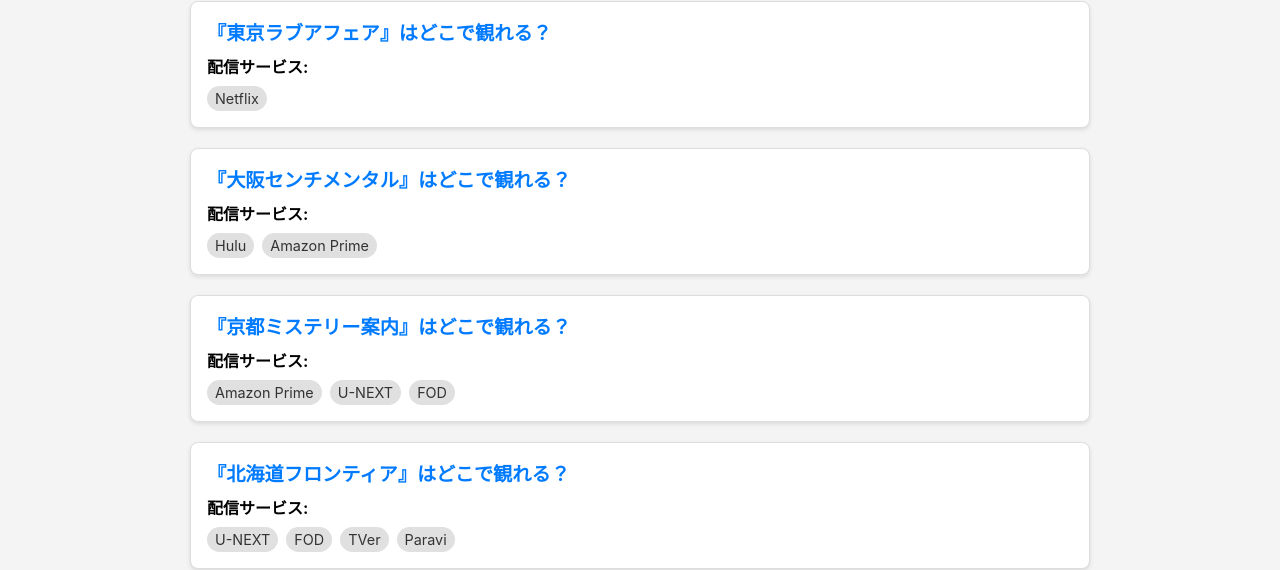
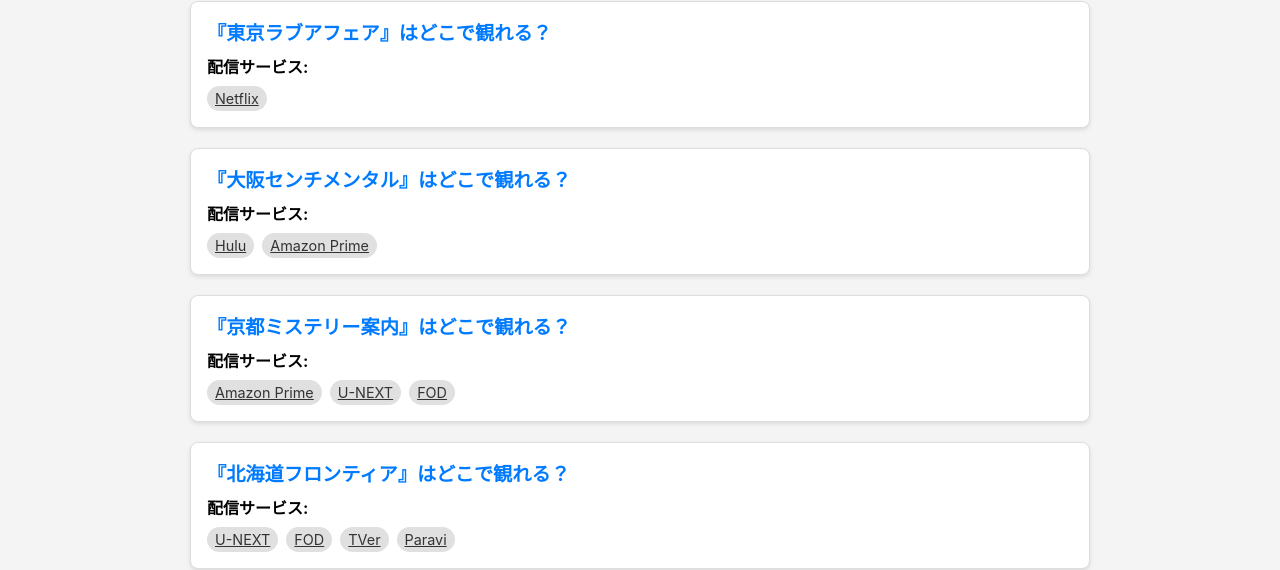
Before and after one commit to ytkg/hadokode, a React (Vite) app: page / in a window 1280 px wide. Shown: the part 250-820 px from the top of the page. Built offline with nearby package versions, Linux system fonts and the light colour scheme.

Commit message:
feat: Make streaming service tags link to official sites

```diff
--- a/src/pages/HomePage.tsx
+++ b/src/pages/HomePage.tsx
@@ -1,11 +1,17 @@
 import React, { useState } from 'react';
 import { Link } from 'react-router-dom';
 import mediaData from '../data/media.json';
+import vodData from '../data/vod.json';
 import Seo from '../components/Seo';
 import './HomePage.css';
 
 const HomePage: React.FC = () => {
   const [searchTerm, setSearchTerm] = useState('');
+
+  const serviceUrlMap: { [key: string]: string } = {};
+  vodData.forEach(service => {
+    serviceUrlMap[service.name] = service.url;
+  });
 
   const handleSearchChange = (event: React.ChangeEvent<HTMLInputElement>) => {
     setSearchTerm(event.target.value);
@@ -40,9 +46,22 @@ const HomePage: React.FC = () => {
             <div className="media-services">
               <strong>配信サービス:</strong>
               <div className="services-list">
-                {media.services.map((service, index) => (
-                  <span key={index} className="service-tag">{service}</span>
-                ))}
+                {media.services.map((serviceName, index) => {
+                  const url = serviceUrlMap[serviceName];
+                  return url ? (
+                    <a
+                      key={index}
+                      href={url}
+                      target="_blank"
+                      rel="noopener noreferrer"
+                      className="service-tag"
+                    >
+                      {serviceName}
+                    </a>
+                  ) : (
+                    <span key={index} className="service-tag">{serviceName}</span>
+                  );
+                })}
               </div>
             </div>
           </div>
```
